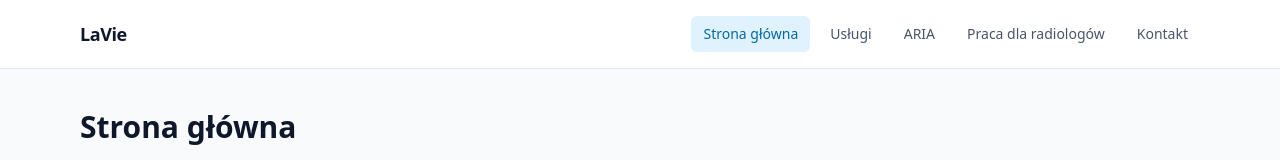
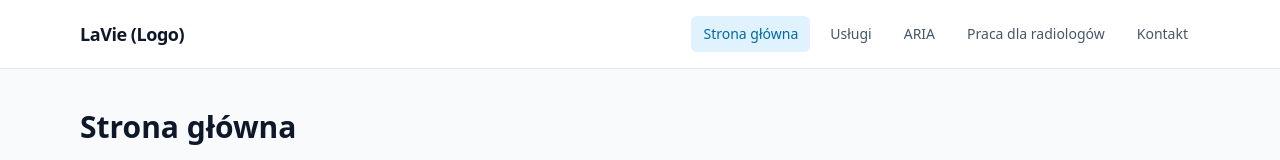
Before and after one commit to upcoders-cloud/LaVie, a React (Vite) app: page / in a window 1280 px wide. Shown: the top 160 px of the page. Built offline with nearby package versions, Linux system fonts and the light colour scheme.

Commit message:
Footer separate

```diff
--- a/src/App.jsx
+++ b/src/App.jsx
@@ -6,7 +6,6 @@ import Aria from './pages/Aria.jsx'
 import Careers from './pages/Careers.jsx'
 import Contact from './pages/Contact.jsx'
 import NotFound from './pages/NotFound.jsx'
-import './App.css'
 
 function App() {
   return (
--- /dev/null
+++ b/src/components/Footer/Footer.jsx
@@ -0,0 +1,9 @@
+export default function Footer() {
+  return (
+    <footer className="border-t border-border">
+      <div className="mx-auto w-full max-w-6xl px-4 py-6 text-sm text-muted">
+        © {new Date().getFullYear()} LaVie — miejsce na stopkę i linki informacyjne.
+      </div>
+    </footer>
+  )
+}
--- a/src/components/NavBar/NavBar.jsx
+++ b/src/components/NavBar/NavBar.jsx
@@ -5,7 +5,7 @@ export default function NavBar() {
   return (
     <header className="border-b border-border bg-surface/90 backdrop-blur">
       <div className="mx-auto flex max-w-6xl items-center justify-between px-4 py-4">
-        <div className="text-lg font-semibold tracking-tight text-text">LaVie</div>
+        <div className="text-lg font-semibold tracking-tight text-text">LaVie (Logo)</div>
         <nav className="flex gap-2 text-sm font-medium text-muted">
           {navItems.map(({ to, label, end }) => (
             <NavLink
--- a/src/layouts/RootLayout.jsx
+++ b/src/layouts/RootLayout.jsx
@@ -1,4 +1,5 @@
 import NavBar from '../components/NavBar/NavBar.jsx'
+import Footer from '../components/Footer/Footer.jsx'
 
 export default function RootLayout({ children }) {
   return (
@@ -9,11 +10,7 @@ export default function RootLayout({ children }) {
         {children}
       </main>
 
-      <footer className="border-t border-border">
-        <div className="mx-auto w-full max-w-6xl px-4 py-6 text-sm text-muted">
-          © {new Date().getFullYear()} LaVie — miejsce na stopkę i linki informacyjne.
-        </div>
-      </footer>
+      <Footer />
     </div>
   )
 }
```
Also changed, not shown: src/App.css (deleted).
